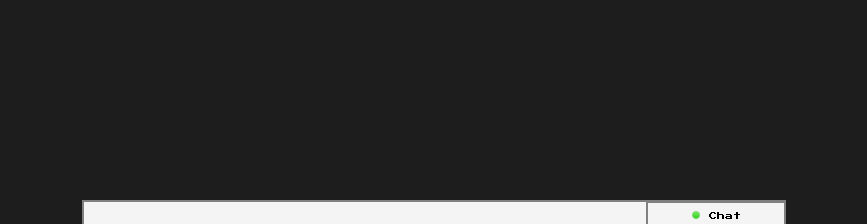
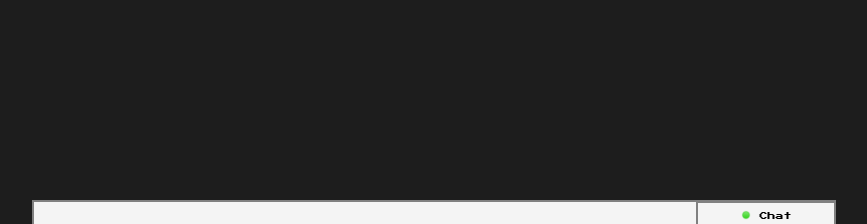
Before and after one commit to iShyrus/PostPlay, a Flask app: template templates/dashboard.html in a window 1280 px wide. Shown: the part 796-1020 px from the top of the page, without its empty margins (206-1073 px from the left). Run offline with Flask 3, Linux system fonts and the light colour scheme; the template is opened without the code that fills it, so the values that code supplies are empty.

Commit message:
Message/Procfile

```diff
--- a/static/styles/messages.css
+++ b/static/styles/messages.css
@@ -3,7 +3,7 @@
     left: 50%;
     bottom: -5;
     transform: translateX(-50%);
-    width: 700px;
+    width: 800px;
     height: 25px;
     background-color: #f4f4f4;
     border: 2px solid #808080;
@@ -12,7 +12,7 @@
 }
 #friendsMessagingButton{
     position:relative;
-    left:80.3%;
+    left:82.8%;
     border:none;
     cursor:pointer;
     height: 28px;
@@ -27,7 +27,7 @@
 }
 #chatFriendsList{
     position: fixed;
-    left: 64.68%;
+    left: 1284px;
     bottom: -160;
     transform: translateX(-50%);
     width: 136px;
@@ -102,7 +102,7 @@
     background-color:white;
     font-family: "Press Start 2P";
     font-size:7px;
-    width:136px;
+    width:160px;
     top:-4px;
     border: 2px solid #808080;
 
```
Also changed, not shown: instance/db.sqlite3, static/images/Capture.PNG (added), 1 other file.
